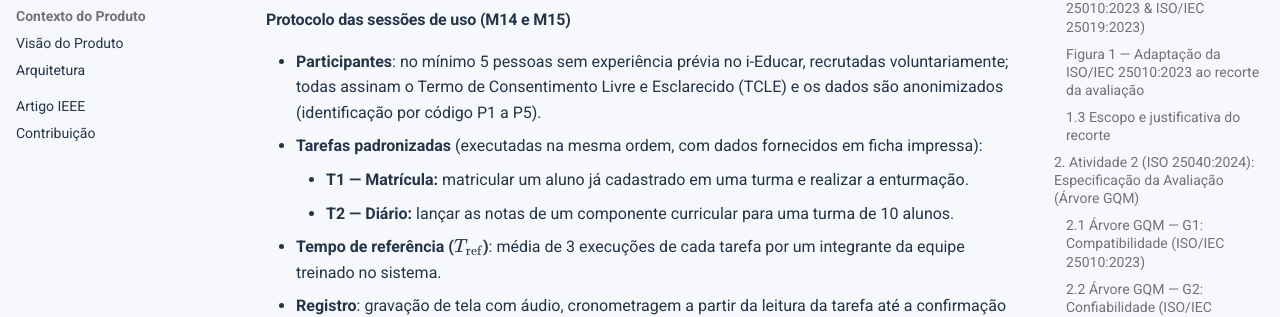
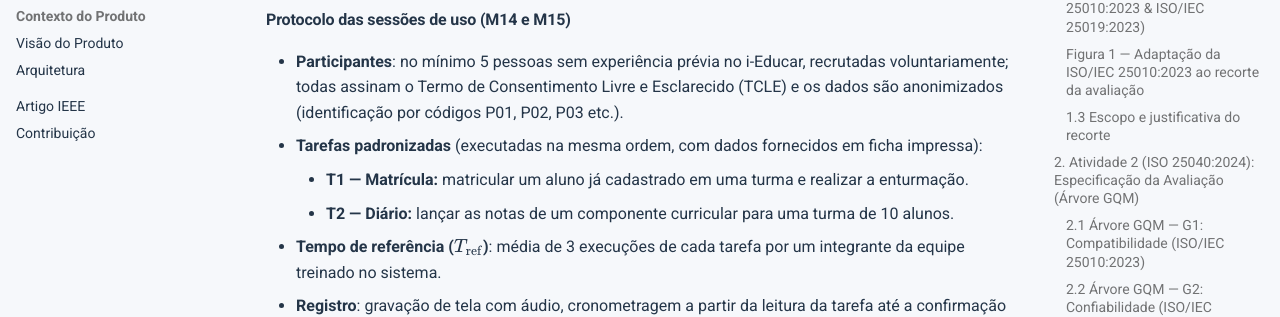
Before and after one commit to FCTE-Qualidade-de-Software-1/2026-2_T02_GRACE_HOPPER, an MkDocs documentation site: the page built from docs/gqm_evaluation_framework.md, in a window 1280 px wide and 900 px high, scrolled down 23352 px. Shown: the part 208-525 px from the top of the window. Built offline with MkDocs 1.6.1 and Material for MkDocs 9.7.7, drawn with Linux system fonts in a browser that asks for light colours; comment, search, counter and statistics services are not loaded.

Commit message:
docs(fase1): alinhar priorizacao, criterios de decisao e codigos de participantes ao artigo #17 #08

```diff
--- a/docs/gqm_evaluation_framework.md
+++ b/docs/gqm_evaluation_framework.md
@@ -532,7 +532,7 @@ $$
 - **Instrumento de Coleta**: Capturas das mensagens obtidas na execução de M12, complementadas pela inspeção do catálogo de mensagens (`src/Support/Exceptions/Error.php` e chamadas `$this->messenger->append()`).
 
 #### Protocolo das sessões de uso (M14 e M15)
-- **Participantes**: no mínimo 5 pessoas sem experiência prévia no i-Educar, recrutadas voluntariamente; todas assinam o Termo de Consentimento Livre e Esclarecido (TCLE) e os dados são anonimizados (identificação por código P1 a P5).
+- **Participantes**: no mínimo 5 pessoas sem experiência prévia no i-Educar, recrutadas voluntariamente; todas assinam o Termo de Consentimento Livre e Esclarecido (TCLE) e os dados são anonimizados (identificação por códigos P01, P02, P03 etc.).
 - **Tarefas padronizadas** (executadas na mesma ordem, com dados fornecidos em ficha impressa):
     - **T1 — Matrícula:** matricular um aluno já cadastrado em uma turma e realizar a enturmação.
     - **T2 — Diário:** lançar as notas de um componente curricular para uma turma de 10 alunos.
```
Also changed, not shown: docs/relatorio_de_planejamento_ponto_de_controle_1_i_educar.md (+7 -5 lines).
